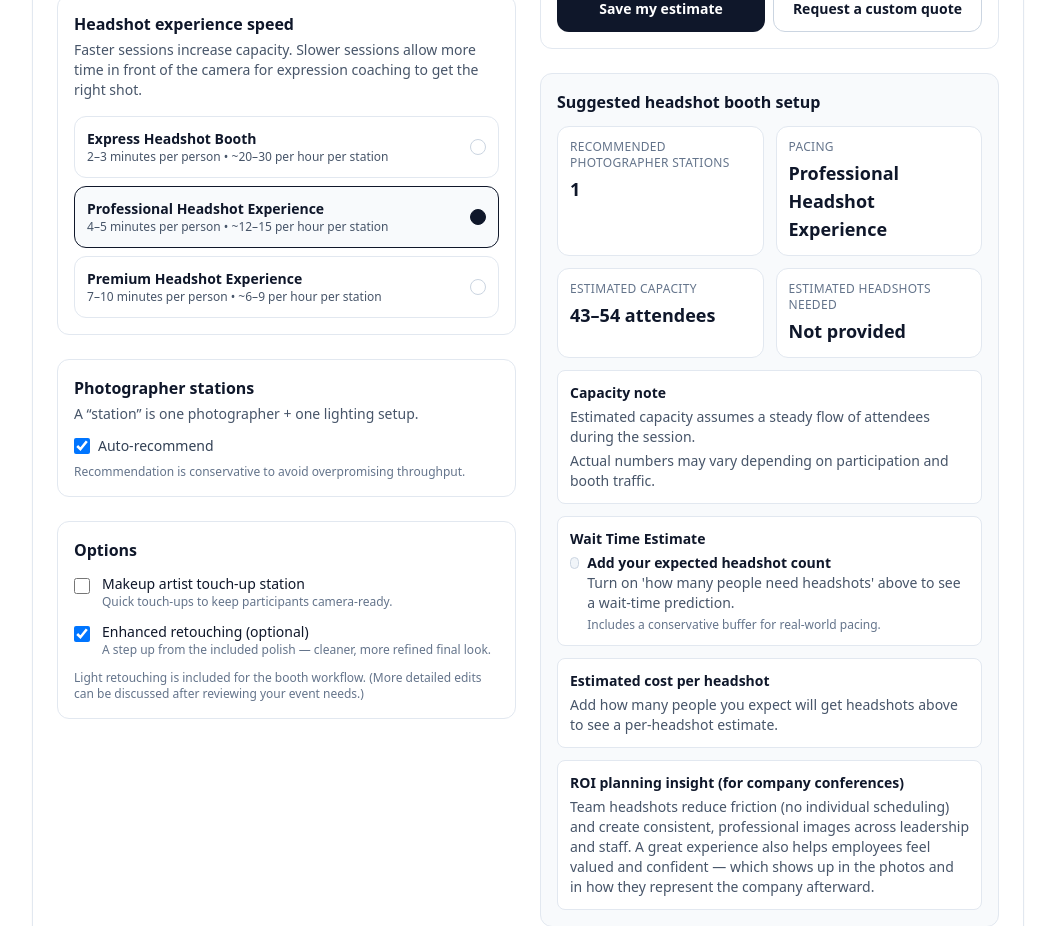
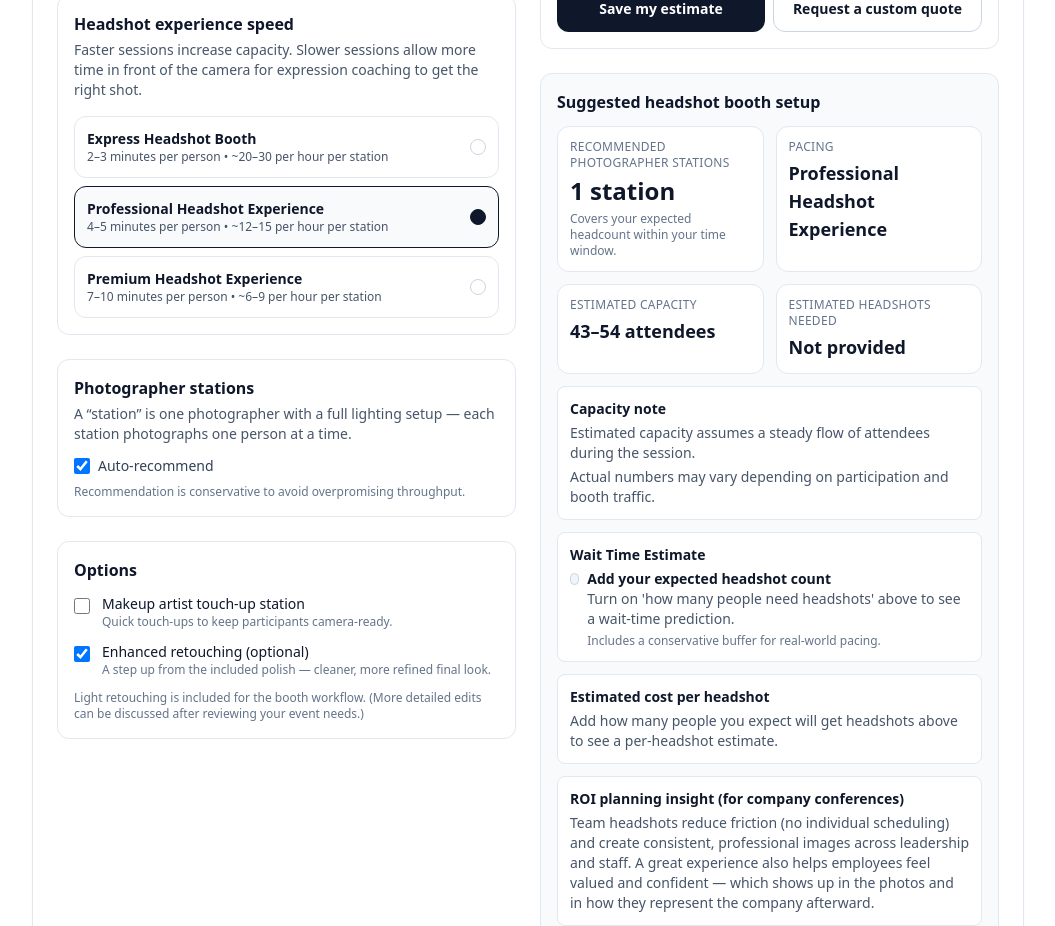
Before and after one commit to headshotpros/conference-headshot-booth-calculator, a Next.js app: page / in a window 1280 px wide. Shown: the part 1120-2046 px from the top of the page, without its empty margins (112-1167 px from the left). Built offline with nearby package versions, Linux system fonts and the light colour scheme.

Commit message:
Enhance photographer stations description and logic
Updated the description of photographer stations and added conditional rendering for station recommendations.

```diff
--- a/app/page.tsx
+++ b/app/page.tsx
@@ -769,7 +769,7 @@ Enter the number of people who want headshots, or use total attendees to estimat
               {/* Photographer stations */}
               <div className="rounded-xl border border-slate-200 p-4">
                 <h2 className="text-base font-semibold text-slate-900">Photographer stations</h2>
-                <p className="mt-1 text-sm text-slate-600">A “station” is one photographer + one lighting setup.</p>
+                <p className="mt-1 text-sm text-slate-600">A “station” is one photographer with a full lighting setup — each station photographs one person at a time.</p>
 
                 <div className="mt-3 flex items-center justify-between gap-3">
                   <label className="inline-flex items-center gap-2 text-sm text-slate-700">
@@ -1083,7 +1083,33 @@ Enter the number of people who want headshots, or use total attendees to estimat
                 <h2 className="text-base font-semibold text-slate-900">Suggested headshot booth setup</h2>
 
                 <div className="mt-3 grid grid-cols-2 gap-3">
-                  <Stat label="Recommended photographer stations" value={stationsLabel} />
+                  <div className="rounded-xl border border-slate-200 bg-white p-3">
+  <div className="text-xs font-medium uppercase tracking-wide text-slate-500">
+    {autoStations ? "Recommended photographer stations" : "Photographer stations selected"}
+  </div>
+
+  <div className="mt-1 text-2xl font-semibold text-slate-900">
+    {stations} {stations === 1 ? "station" : "stations"}
+  </div>
+
+  <p className="mt-1 text-xs text-slate-500">
+    {autoStations
+      ? recommendedStations === 1
+        ? "Covers your expected headcount within your time window."
+        : "Helps reduce wait times and keep lines moving smoothly."
+      : "Manually selected. Wait times and capacity will update based on your choice."}
+  </p>
+
+  {autoStations &&
+    useParticipationEstimate &&
+    computedExpectedHeadshots != null &&
+    recommendedStations === 1 &&
+    computedExpectedHeadshots > Math.floor(capacityRange.low * 0.85) && (
+      <p className="mt-2 text-xs text-amber-600">
+        You’re close to the upper end of one station. A second station could help keep lines shorter during busy periods.
+      </p>
+    )}
+</div>
                   <Stat label="Pacing" value={paceMeta.label} />
                 </div>
 
```
